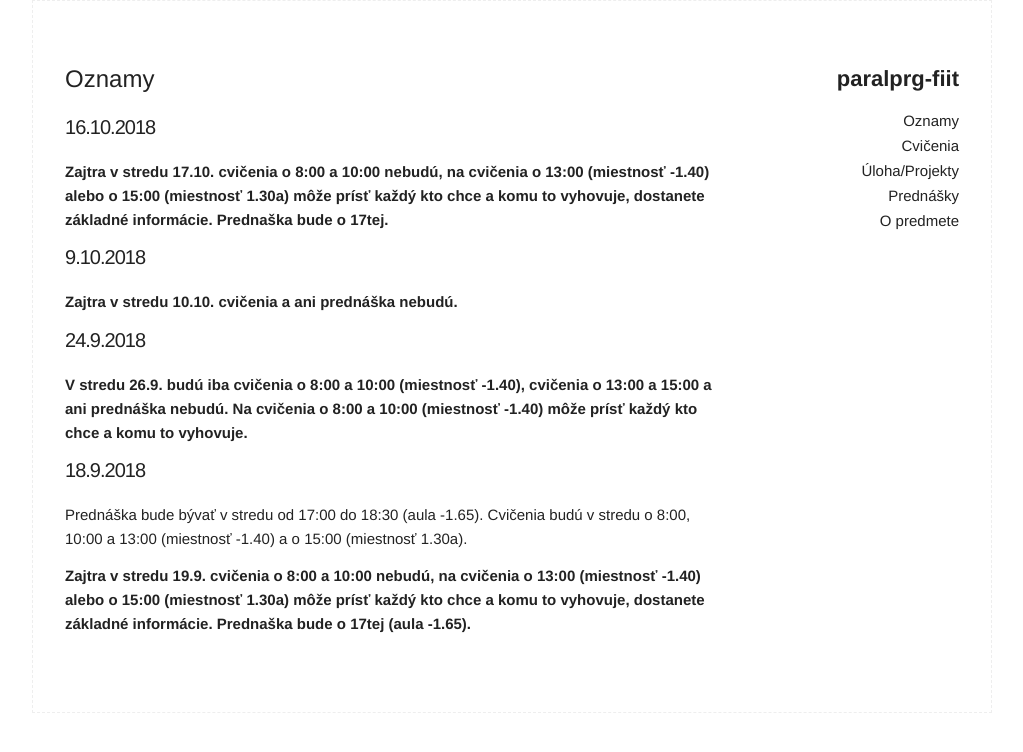
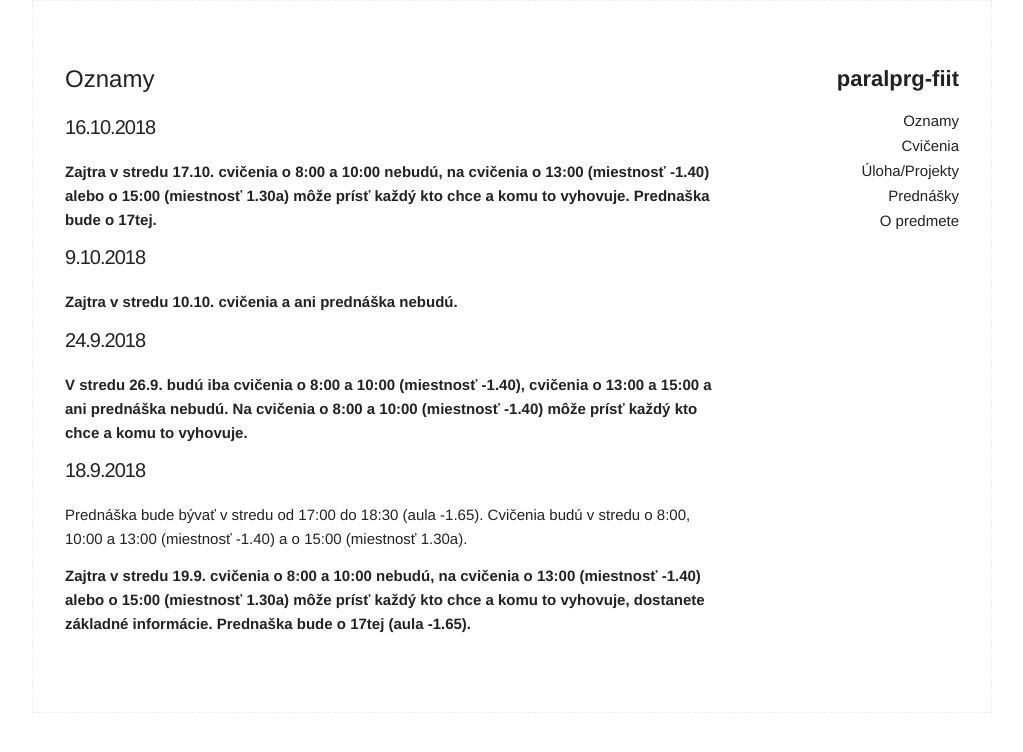
Before and after one commit to MichalCernansky/paralprg-fiit, a Jekyll site: the page built from index.md, in a window 1280 px wide. Shown: the top 752 px of the page, without its empty margins (128-1151 px from the left). Built offline with Jekyll 4.4.1, drawn with Linux system fonts in a browser that asks for light colours.

Commit message:
New info fix

```diff
--- a/index.md
+++ b/index.md
@@ -5,7 +5,7 @@ title: Oznamy
 
 ### 16.10.2018
 
-**Zajtra v stredu 17.10. cvičenia o 8:00 a 10:00 nebudú, na cvičenia o 13:00 (miestnosť -1.40) alebo o 15:00 (miestnosť 1.30a) môže prísť každý kto chce a komu to vyhovuje, dostanete základné informácie. Prednaška bude o 17tej.**
+**Zajtra v stredu 17.10. cvičenia o 8:00 a 10:00 nebudú, na cvičenia o 13:00 (miestnosť -1.40) alebo o 15:00 (miestnosť 1.30a) môže prísť každý kto chce a komu to vyhovuje. Prednaška bude o 17tej.**
 
 
 ### 9.10.2018
```
